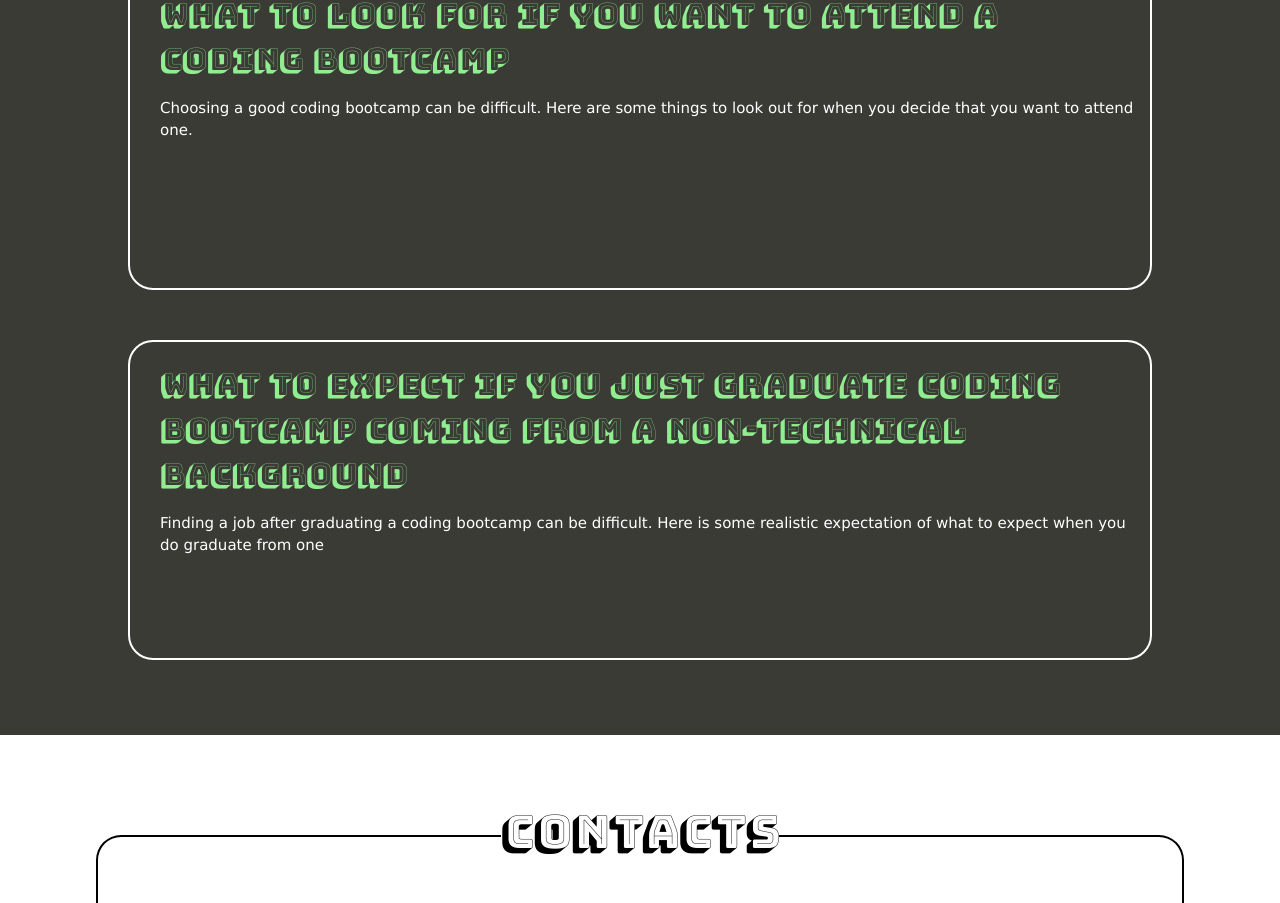
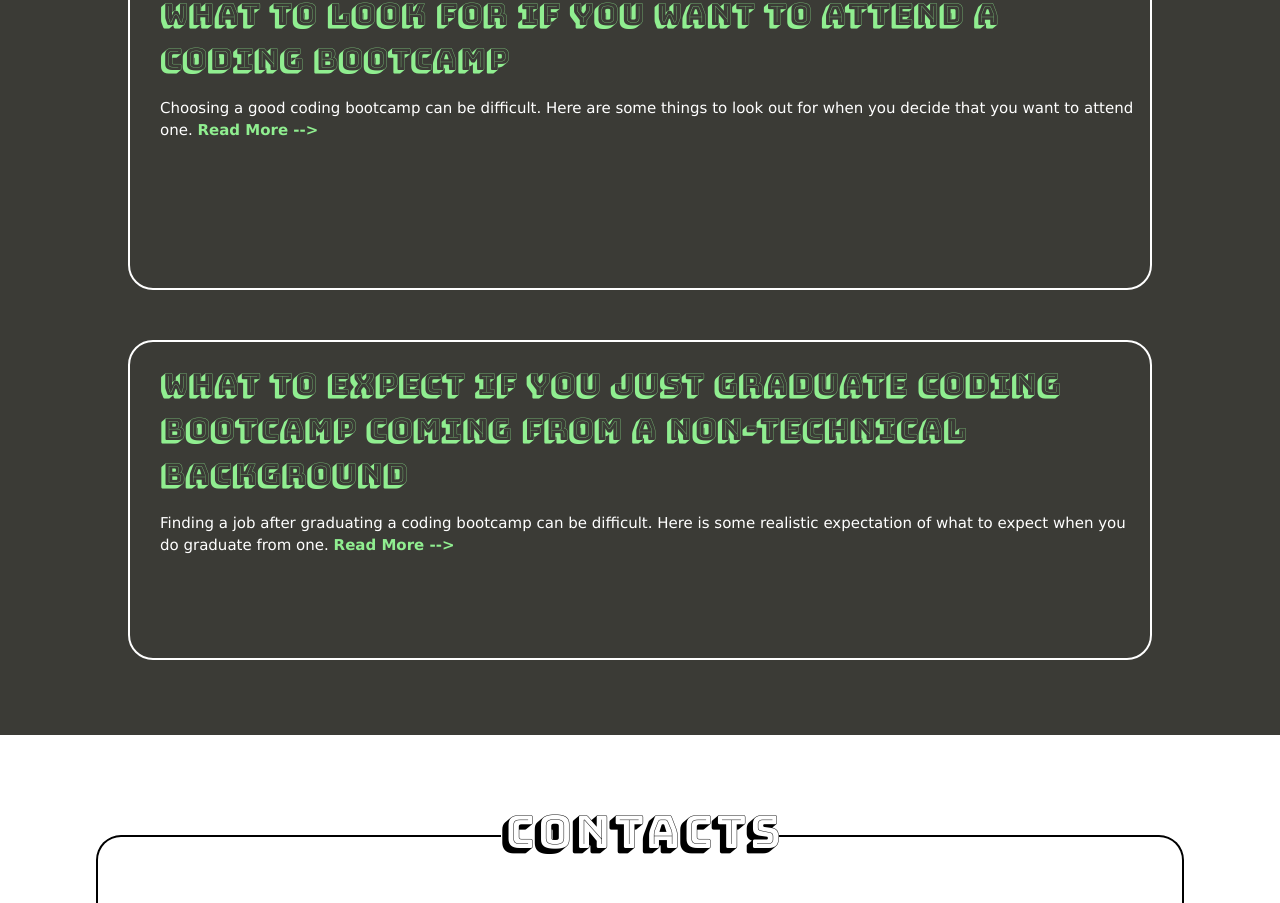
Before and after one commit to StudentCZ/my-website, a React (Create React App) app: page / in a window 1280 px wide. Shown: the part 2460-3363 px from the top of the page. Built offline with nearby package versions, Linux system fonts and the light colour scheme.

Commit message:
got all links working for my articles in articles component

```diff
--- a/src/components/Articles.js
+++ b/src/components/Articles.js
@@ -28,7 +28,15 @@ const Articles = () => {
           If I had to redo the coding bootcamp again, i definitely would have
           done it differently. I listed 5 things that would of made my
           experience even better if i had to do the bootcamp a second time.
-          <a className={style.textLink}> Read More --></a>
+          <a
+            className={style.textLink}
+            href='https://medium.com/@Chao.Zhou/5-things-i-would-havedone-differently-if-i-had-to-do-the-bootcamp-again-4dfe3cb95e86'
+            rel='noreferrer'
+            target='_blank'
+          >
+            {' '}
+            Read More -->
+          </a>
         </p>
       </div>
       <div className={style.borderBox}>
@@ -39,6 +47,15 @@ const Articles = () => {
           {' '}
           Choosing a good coding bootcamp can be difficult. Here are some things
           to look out for when you decide that you want to attend one.{' '}
+          <a
+            className={style.textLink}
+            href='https://medium.com/@Chao.Zhou/what-to-look-for-if-you-want-to-attend-a-coding-bootcamp-d00faabda2a8'
+            rel='noreferrer'
+            target='_blank'
+          >
+            {' '}
+            Read More -->
+          </a>
         </p>
       </div>
 
@@ -51,7 +68,16 @@ const Articles = () => {
           {' '}
           Finding a job after graduating a coding bootcamp can be difficult.
           Here is some realistic expectation of what to expect when you do
-          graduate from one{' '}
+          graduate from one.{' '}
+          <a
+            className={style.textLink}
+            href='https://medium.com/@Chao.Zhou/what-to-expect-if-you-just-graduate-coding-bootcamp-coming-from-a-non-technical-background-1aea8b8ebe88'
+            rel='noreferrer'
+            target='_blank'
+          >
+            {' '}
+            Read More -->
+          </a>
         </p>
       </div>
     </div>
```
